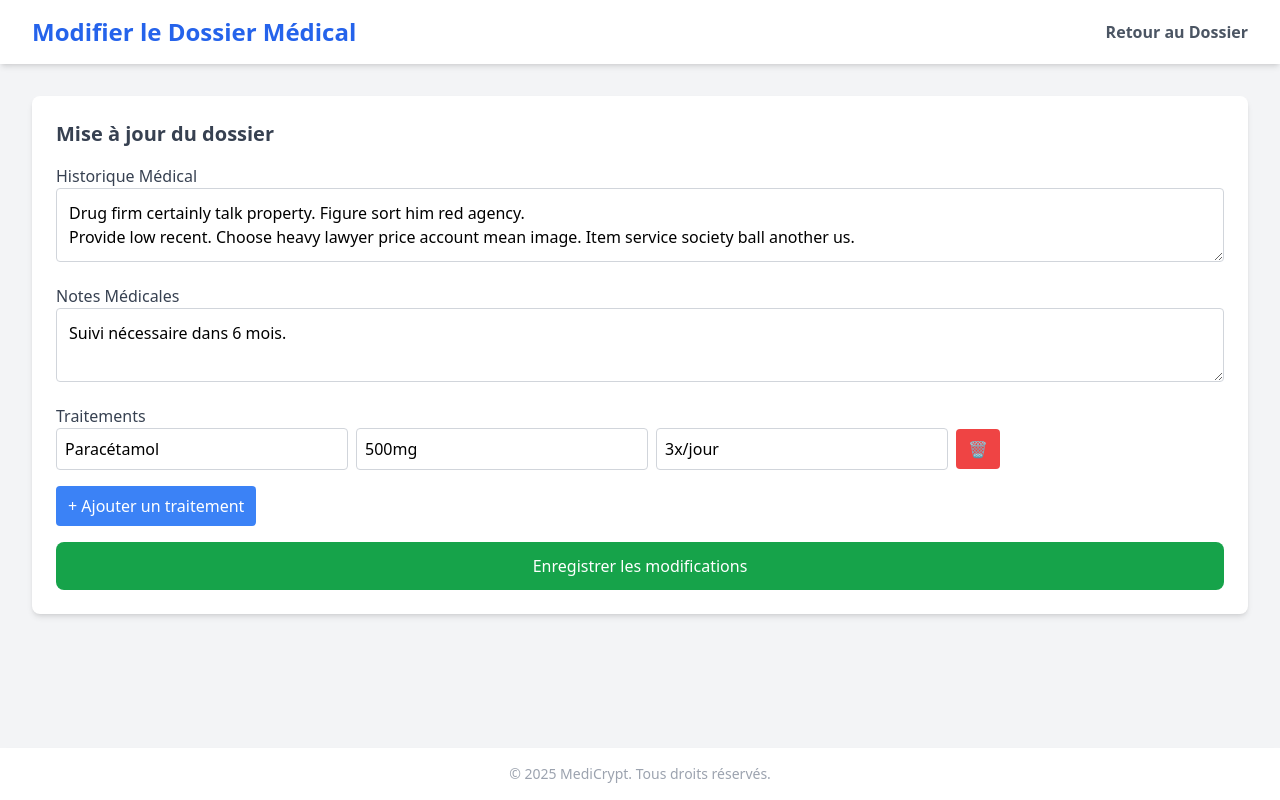
After one commit to BelhanafiAbdelmadjid/MediCrypt, a Flask app: page /modifier_dossier/6 in a window 1280 px wide. The commit adds this page. Run offline with Flask 3, Linux system fonts and the light colour scheme; a user stored in the database is signed in; some libraries are stand-ins or nearby versions.

Commit message:
update : finished medecin part

```diff
--- a/app.py
+++ b/app.py
@@ -3,6 +3,7 @@ from flask_sqlalchemy import SQLAlchemy
 from flask_login import LoginManager, login_user, login_required, current_user, logout_user
 from datetime import datetime
 from models import db, Utilisateur, MedecinTraitant, ProfilMedical, Acces
+import json
 
 app = Flask(__name__)
 app.config['SQLALCHEMY_DATABASE_URI'] = 'sqlite:///ehealth.db'
@@ -68,16 +69,139 @@ def logout():
 @app.route('/dashboard_medecin', endpoint='dashboard_medecin')
 @role_required('Médecin')
 def dashboard_medecin():
-    patients_actifs = MedecinTraitant.query.filter_by(medecin_ID=current_user.ID_User, actif=True).all()
-    return render_template('medecin/dashboard_medecin.html', patients_actifs=patients_actifs)
+    # Récupérer les patients actifs avec leurs informations
+    patients_actifs = db.session.query(Utilisateur).join(MedecinTraitant, Utilisateur.ID_User == MedecinTraitant.patient_ID) \
+                        .filter(MedecinTraitant.medecin_ID == current_user.ID_User, MedecinTraitant.actif == True).all()
+
+    # Récupérer les radiologues et laborantins
+    radiologues = Utilisateur.query.filter_by(role="Radiologue").all()
+    laborantins = Utilisateur.query.filter_by(role="Laborantin").all()
+
+    return render_template(
+        'medecin/dashboard_medecin.html',
+        patients_actifs=patients_actifs,
+        radiologues=radiologues,
+        laborantins=laborantins
+    )
 
 @app.route('/dossier_medical/<int:patient_id>', endpoint='dossier_medical')
+@login_required
+def dossier_medical(patient_id):
+    # Vérifier si le dossier médical existe
+    dossier = ProfilMedical.query.filter_by(Patient_ID=patient_id).first()
+    if not dossier:
+        flash("Dossier médical introuvable.", "danger")
+        return redirect(url_for('dashboard_medecin'))
+
+    # Vérifier si l'utilisateur a les permissions d'accès
+    if current_user.role == "Médecin":
+        # Vérifier si ce médecin est responsable de ce patient
+        est_medecin_du_patient = MedecinTraitant.query.filter_by(
+            medecin_ID=current_user.ID_User, patient_ID=patient_id
+        ).first()
+        if not est_medecin_du_patient:
+            flash("Vous n'avez pas accès à ce dossier.", "danger")
+            return redirect(url_for('dashboard_medecin'))
+        donnees_dossier = dossier.Dossier  # Le médecin voit tout
+
+    elif current_user.role in ["Radiologue", "Laborantin"]:
+        # Vérifier si cet utilisateur a accès via la table Acces
+        acces_autorise = Acces.query.filter_by(
+            Utilisateur_ID=current_user.ID_User, Patient_ID=patient_id
+        ).first()
+        if not acces_autorise:
+            flash("Vous n'avez pas accès à ce dossier.", "danger")
+            return redirect(url_for('dashboard_medecin'))
+
+        # Le Laborantin ne voit que les analyses
+        if current_user.role == "Laborantin":
+            donnees_dossier = {"analyses": dossier.Dossier.get("analyses", [])}
+
+        # Le Radiologue ne voit que l'imagerie
+        elif current_user.role == "Radiologue":
+            donnees_dossier = {"imagerie": dossier.Dossier.get("imagerie", [])}
+
+    else:
+        flash("Accès refusé.", "danger")
+        return redirect(url_for('home'))
+    donnees_dossier["Patient_ID"] = patient_id
+    # Passer les données du dossier et l'ID du patient au template
+    return render_template('medecin/dossier_medical.html', dossier=donnees_dossier)
+
+@app.route('/modifier_dossier/<int:patient_id>', methods=['GET', 'POST'], endpoint='modifier_dossier')
 @role_required('Médecin')
-def dossier_medical(patient_id):
+def modifier_dossier(patient_id):
+    # Vérifier si le dossier médical du patient existe
     dossier = ProfilMedical.query.filter_by(Patient_ID=patient_id).first()
-    if dossier:
-        return render_template('medecin/dossier_medical.html', dossier=dossier)
-    return "Dossier non trouvé", 404
+    if not dossier:
+        flash("Dossier médical introuvable.", "danger")
+        return redirect(url_for('dashboard_medecin'))
+
+    # Vérifier que le médecin a bien ce patient sous sa responsabilité
+    relation = MedecinTraitant.query.filter_by(medecin_ID=current_user.ID_User, patient_ID=patient_id).first()
+    if not relation:
+        flash("Vous n'êtes pas autorisé à modifier ce dossier.", "danger")
+        return redirect(url_for('dashboard_medecin'))
+
+    if "traitements" in dossier.Dossier:
+        if isinstance(dossier.Dossier["traitements"], list):
+            traitements_corriges = []
+            for t in dossier.Dossier["traitements"]:
+                if isinstance(t, str):  # Si c'est une chaîne mal formatée
+                    try:
+                        t = json.loads(t.replace("'", "\""))  # Remplacer ' par "
+                    except json.JSONDecodeError:
+                        print("⚠ Erreur de conversion JSON :", t)  # Debugging
+                        continue  # Ignorer ce traitement mal formé
+                traitements_corriges.append(t)
+            dossier.Dossier["traitements"] = traitements_corriges
+
+    if request.method == 'POST':
+        # Récupération des données du formulaire
+        historique = request.form.get('historique')
+        notes = request.form.get('notes')
+        noms = request.form.getlist('traitements_nom[]')
+        doses = request.form.getlist('traitements_dose[]')
+        frequences = request.form.getlist('traitements_frequence[]')
+
+        # Charger les données actuelles du dossier
+        dossier_data = dossier.Dossier.copy() if dossier.Dossier else {}
+
+        # Mise à jour des champs modifiables
+        if historique:
+            dossier_data["historique"] = historique
+        if notes:
+            dossier_data["notes"] = notes
+        traitements_uniques = set()
+        traitements_list = []
+
+        for nom, dose, freq in zip(noms, doses, frequences):
+            if nom in traitements_uniques:
+                flash(f"Le traitement '{nom}' est déjà ajouté. Supprimez le doublon.", "danger")
+                return redirect(url_for('modifier_dossier', patient_id=patient_id))
+            traitements_uniques.add(nom)
+            traitements_list.append({"nom": nom, "dose": dose, "frequence": freq})
+
+        # Mise à jour des traitements sans doublons
+        dossier_data["traitements"] = traitements_list
+
+
+
+        # Forcer la mise à jour de la colonne JSON
+        db.session.execute(
+            ProfilMedical.__table__.update()
+            .where(ProfilMedical.Patient_ID == patient_id)
+            .values(Dossier=dossier_data)
+        )
+        db.session.commit()
+
+
+        flash("Dossier médical mis à jour avec succès.", "success")
+        return redirect(url_for('dossier_medical', patient_id=patient_id))
+
+    print("Dossier to return",type(dossier.Dossier["traitements"][0]),dossier.Dossier["traitements"][0])
+    return render_template('medecin/modifier_dossier.html', dossier=dossier)
+
 
 @app.route('/associer_patient', methods=['GET', 'POST'], endpoint='associer_patient')
 @role_required('Médecin')
@@ -187,69 +311,6 @@ def historique_interactions():
 #                                  Radiologue                                  #
 # ---------------------------------------------------------------------------- #
 
-@app.route('/dashboard_radiologue', endpoint='dashboard_radiologue')
-@login_required
-@role_required('Radiologue')
-def dashboard_radiologue():
-    # Récupérer les dossiers accessibles par le radiologue
-    accessible_dossiers = Acces.query.filter_by(Utilisateur_ID=current_user.ID_User).all()
-    dossiers = []
-    for acces in accessible_dossiers:
-        dossier = ProfilMedical.query.filter_by(ID_Dossier=acces.ID_Acces).first()
-        if dossier:
-            dossiers.append(dossier)
-    return render_template('rediologue/dashboard_radiologue.html', dossiers=dossiers)
-
-@app.route('/ajouter_rapport/<int:dossier_id>', methods=['POST'], endpoint='ajouter_rapport')
-@login_required
-@role_required('Radiologue')
-def ajouter_rapport(dossier_id):
-    # Ajouter un rapport d'imagerie à un dossier médical
-    rapport = request.form.get('rapport')
-    if rapport:
-        dossier = ProfilMedical.query.get(dossier_id)
-        if dossier:
-            # Supposons que le dossier est un JSON, nous ajoutons le rapport à une clé "rapports"
-            if 'rapports' not in dossier.Dossier:
-                dossier.Dossier['rapports'] = []
-            dossier.Dossier['rapports'].append({
-                'date': datetime.now().strftime('%Y-%m-%d'),
-                'contenu': rapport
-            })
-            db.session.commit()
-            flash("Rapport ajouté avec succès.", "success")
-        else:
-            flash("Dossier non trouvé.", "danger")
-    else:
-        flash("Aucun rapport fourni.", "warning")
-
-    return redirect(url_for('dashboard_radiologue'))
-
-@app.route('/laisser_note/<int:dossier_id>', methods=['POST'], endpoint='laisser_note')
-@login_required
-@role_required('Radiologue')
-def laisser_note(dossier_id):
-    # Laisser une note ou un avis sur un dossier médical
-    note = request.form.get('note')
-    if note:
-        dossier = ProfilMedical.query.get(dossier_id)
-        if dossier:
-            # Supposons que le dossier est un JSON, nous ajoutons la note à une clé "notes"
-            if 'notes' not in dossier.Dossier:
-                dossier.Dossier['notes'] = []
-            dossier.Dossier['notes'].append({
-                'date': datetime.now().strftime('%Y-%m-%d'),
-                'contenu': note
-            })
-            db.session.commit()
-            flash("Note ajoutée avec succès.", "success")
-        else:
-            flash("Dossier non trouvé.", "danger")
-    else:
-        flash("Aucune note fournie.", "warning")
-
-    return redirect(url_for('dashboard_radiologue'))
-
 if __name__ == '__main__':
     with app.app_context():
         db.create_all()
--- /dev/null
+++ b/templates/medecin/modifier_dossier.html
@@ -0,0 +1,133 @@
+<!DOCTYPE html>
+<html lang="fr">
+
+<head>
+    <meta charset="UTF-8">
+    <meta name="viewport" content="width=device-width, initial-scale=1.0">
+    <title>Modifier le Dossier Médical</title>
+    <script src="https://cdn.tailwindcss.com"></script>
+</head>
+
+<body class="bg-gray-100 min-h-screen flex flex-col">
+    <!-- Header -->
+    <header class="bg-white shadow-md py-4 px-8 flex justify-between items-center">
+        <h1 class="text-2xl font-bold text-blue-600">Modifier le Dossier Médical</h1>
+        <a href="{{ url_for('dossier_medical', patient_id=dossier.Patient_ID) }}"
+            class="text-gray-600 hover:text-gray-800 font-semibold transition duration-300">Retour au Dossier</a>
+    </header>
+
+    <!-- Main Content -->
+    <main class="flex-1 p-8">
+        <div class="bg-white shadow-md rounded-lg p-6">
+            <h2 class="text-xl font-semibold mb-4 text-gray-700">Mise à jour du dossier</h2>
+
+            <!-- Messages flash -->
+            {% with messages = get_flashed_messages(with_categories=true) %}
+                {% if messages %}
+                    {% for category, message in messages %}
+                        <div class="p-3 mb-4 text-white bg-{{ 'red' if category == 'danger' else 'blue' }}-600 rounded">
+                            {{ message }}
+                        </div>
+                    {% endfor %}
+                {% endif %}
+            {% endwith %}
+
+            <form method="POST" action="{{ url_for('modifier_dossier', patient_id=dossier.Patient_ID) }}">
+                <!-- Historique Médical -->
+                <div class="mb-4">
+                    <label for="historique" class="block text-gray-700 font-medium">Historique Médical</label>
+                    <textarea id="historique" name="historique"
+                        class="w-full p-3 rounded border border-gray-300 focus:outline-none focus:ring-2 focus:ring-blue-500">{{ dossier.Dossier.historique if 'historique' in dossier.Dossier else '' }}</textarea>
+                </div>
+
+                <!-- Notes Médicales -->
+                <div class="mb-4">
+                    <label for="notes" class="block text-gray-700 font-medium">Notes Médicales</label>
+                    <textarea id="notes" name="notes"
+                        class="w-full p-3 rounded border border-gray-300 focus:outline-none focus:ring-2 focus:ring-blue-500">{{ dossier.Dossier.notes if 'notes' in dossier.Dossier else '' }}</textarea>
+                </div>
+
+                <!-- Traitements -->
+                <div class="mb-4">
+                    <label class="block text-gray-700 font-medium">Traitements</label>
+                    <div id="traitements-list">
+                        {% if 'traitements' in dossier.Dossier %}
+                            {% for traitement in dossier.Dossier.traitements %}
+                                <div class="flex gap-2 mb-2 items-center traitement-item">
+                                    <input type="text" name="traitements_nom[]" value="{{ traitement.nom }}" placeholder="Nom"
+                                        class="w-1/4 p-2 rounded border border-gray-300 focus:outline-none focus:ring-2 focus:ring-blue-500">
+                                    <input type="text" name="traitements_dose[]" value="{{ traitement.dose }}" placeholder="Dose"
+                                        class="w-1/4 p-2 rounded border border-gray-300 focus:outline-none focus:ring-2 focus:ring-blue-500">
+                                    <input type="text" name="traitements_frequence[]" value="{{ traitement.frequence }}" placeholder="Fréquence"
+                                        class="w-1/4 p-2 rounded border border-gray-300 focus:outline-none focus:ring-2 focus:ring-blue-500">
+                                    <button type="button" class="bg-red-500 text-white px-3 py-2 rounded hover:bg-red-600 transition supprimer-traitement">🗑</button>
+                                </div>
+                            {% endfor %}
+                        {% endif %}
+                    </div>
+                    <button type="button" onclick="ajouterTraitement()"
+                        class="bg-blue-500 text-white px-3 py-2 rounded mt-2">+ Ajouter un traitement</button>
+                </div>
+
+                <!-- Bouton de soumission -->
+                <button type="submit" class="w-full bg-green-600 text-white py-3 rounded-lg hover:bg-green-700 transition duration-300">
+                    Enregistrer les modifications
+                </button>
+            </form>
+        </div>
+    </main>
+
+    <!-- Footer -->
+    <footer class="bg-white shadow-md py-4 text-center text-sm text-gray-400">
+        &copy; 2025 MediCrypt. Tous droits réservés.
+    </footer>
+
+    <!-- Script pour ajouter et supprimer dynamiquement des traitements -->
+    <script>
+        function ajouterTraitement() {
+            let div = document.createElement("div");
+            div.className = "flex gap-2 mb-2 items-center traitement-item";
+
+            let inputNom = document.createElement("input");
+            inputNom.type = "text";
+            inputNom.name = "traitements_nom[]";
+            inputNom.placeholder = "Nom";
+            inputNom.className = "w-1/4 p-2 rounded border border-gray-300 focus:outline-none focus:ring-2 focus:ring-blue-500";
+
+            let inputDose = document.createElement("input");
+            inputDose.type = "text";
+            inputDose.name = "traitements_dose[]";
+            inputDose.placeholder = "Dose";
+            inputDose.className = "w-1/4 p-2 rounded border border-gray-300 focus:outline-none focus:ring-2 focus:ring-blue-500";
+
+            let inputFrequence = document.createElement("input");
+            inputFrequence.type = "text";
+            inputFrequence.name = "traitements_frequence[]";
+            inputFrequence.placeholder = "Fréquence";
+            inputFrequence.className = "w-1/4 p-2 rounded border border-gray-300 focus:outline-none focus:ring-2 focus:ring-blue-500";
+
+            let boutonSupprimer = document.createElement("button");
+            boutonSupprimer.type = "button";
+            boutonSupprimer.className = "bg-red-500 text-white px-3 py-2 rounded hover:bg-red-600 transition supprimer-traitement";
+            boutonSupprimer.innerHTML = "🗑";
+            boutonSupprimer.onclick = function() {
+                div.remove();
+            };
+
+            div.appendChild(inputNom);
+            div.appendChild(inputDose);
+            div.appendChild(inputFrequence);
+            div.appendChild(boutonSupprimer);
+            document.getElementById("traitements-list").appendChild(div);
+        }
+
+        // Suppression dynamique des traitements existants
+        document.querySelectorAll(".supprimer-traitement").forEach(button => {
+            button.addEventListener("click", function() {
+                this.parentElement.remove();
+            });
+        });
+    </script>
+</body>
+
+</html>
```
Also changed, not shown: seed.py (+31 -34 lines), templates/medecin/dashboard_medecin.html (+46 -6 lines), templates/medecin/dossier_medical.html (+42 -6 lines), instance/ehealth.db.
